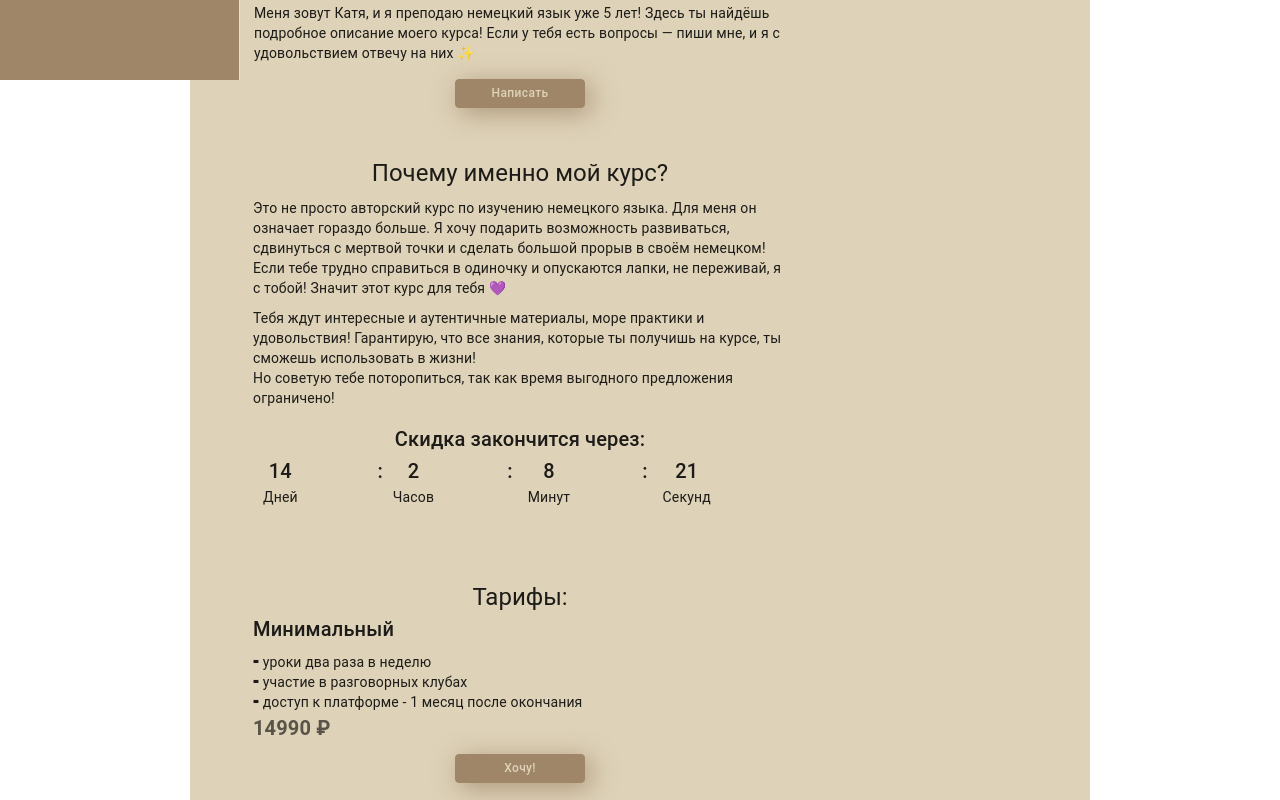
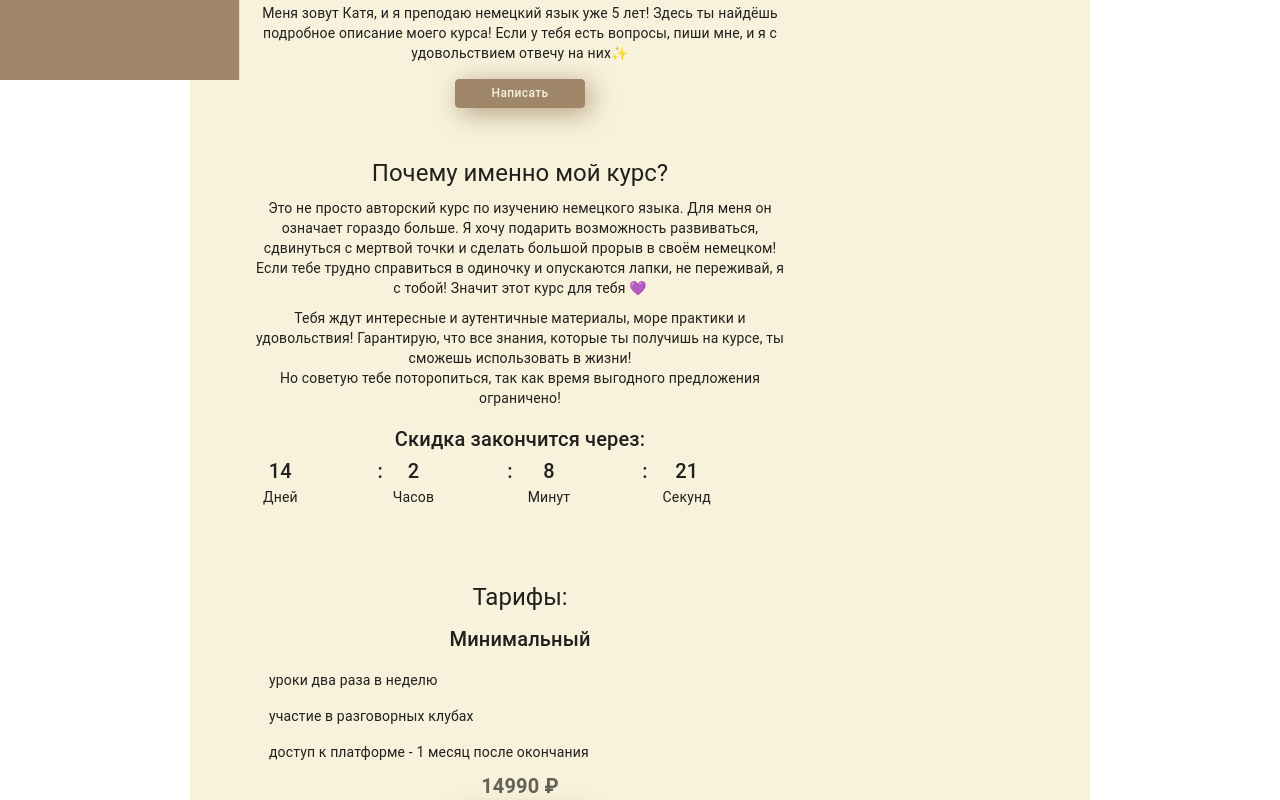
Before and after one commit to Kirezamba/deutsch-kurs, a React (Create React App) app: page / in a window 1280 px wide. Shown: the part 720-1520 px from the top of the page. Built offline with nearby package versions, Linux system fonts and the light colour scheme.

Commit message:
refactor

```diff
--- a/public/index.html
+++ b/public/index.html
@@ -7,7 +7,7 @@
     <meta name="theme-color" content="#000000" />
     <meta name="description" content="Web site for @rarrikate by @kirezamba" />
 
-        <title>React App</title>
+    <title>Deutsch Kurs</title>
   </head>
   <body>
     <noscript>You need to enable JavaScript to run this app.</noscript>
--- a/src/App.tsx
+++ b/src/App.tsx
@@ -1,11 +1,12 @@
 import { Container } from "@mui/material";
 import ResponsiveDrawer from "./components/Drawer";
 import { Main } from "./components/Main";
+import { EnumColors } from "./types/colors";
 
 function App() {
 
   return (
-    <Container sx={{ padding: 0, bgcolor: '#ded2b8' }} maxWidth='md' >
+    <Container sx={{ padding: 0, bgcolor: EnumColors.BACKGROUND, textAlign: 'center' }} maxWidth='md' >
       <Main />
       <ResponsiveDrawer />
     </Container>
--- a/src/components/AboutMe.tsx
+++ b/src/components/AboutMe.tsx
@@ -23,7 +23,7 @@ export function AboutMe() {
         </Typography>
         <Typography variant="body2" >
           Меня зовут Катя, и я преподаю немецкий язык уже 5 лет!
-          Здесь ты найдёшь подробное описание моего курса! Если у тебя есть вопросы — пиши мне, и я с удовольствием отвечу на них ✨
+          Здесь ты найдёшь подробное описание моего курса! Если у тебя есть вопросы, пиши мне, и я с удовольствием отвечу на них✨
         </Typography>
       </CardContent>
       <Box sx={{ width: '100%', mb: '15px', textAlign: 'center', }}>
--- a/src/components/tariffs/Tariff.tsx
+++ b/src/components/tariffs/Tariff.tsx
@@ -14,13 +14,13 @@ export interface TariffProps {
 export const Tariff: React.FC<TariffProps> = ({ options, price, title }): React.ReactElement => {
 
   return (
-    <Box sx={{ padding: '0 15px 15px 15px', mb: '30px', bgcolor: '#ded2b8' }}>
+    <Box sx={{ padding: '0 15px 15px 15px', mb: '30px', }}>
       <Typography gutterBottom variant="h6" component="div">
         {title}
       </Typography>
       <List >
         {options.map(opt =>
-          <ListItem disablePadding key={opt}>
+          <ListItem key={opt} >
             <Typography variant='body2'>{opt}</Typography>
           </ListItem>)
         }
--- a/src/components/tariffs/index.tsx
+++ b/src/components/tariffs/index.tsx
@@ -1,41 +1,17 @@
 import { Box, Typography } from "@mui/material";
 import { Tariff, TariffProps } from "./Tariff";
 
-/*
-Тарифы:
-Минимальный
-14990
- ⁃ уроки два раза в неделю
- ⁃ участие в разговорных клубах
- ⁃ доступ к платформе - 1 месяц после окончания
-
-19890
- ⁃ уроки два раза в неделю
- ⁃ участие в разговорных клубах
- ⁃ обратная связь с проверкой д/з
- ⁃ бонусные материалы
- ⁃ доступ к платформе - 2 месяца
-
-34690
- ⁃ уроки два раза в неделю
- ⁃ участие в разговорных клубах
- ⁃ обратная связь с проверкой д/з
- ⁃ бонусные материалы
- ⁃ доступ к платформе - 3 месяца
- ⁃ индивидуальные занятия со мной
- */
-
 function Tariffs() {
   const tariffs: TariffProps[] = [{
-    id: 1, options: ['⁃ уроки два раза в неделю', '⁃ участие в разговорных клубах', '⁃ доступ к платформе - 1 месяц после окончания'], title: 'Минимальный', price: '14990 ₽'
+    id: 1, options: ['уроки два раза в неделю', 'участие в разговорных клубах', 'доступ к платформе - 1 месяц после окончания'], title: 'Минимальный', price: '14990 ₽'
   },
-  { id: 2, options: ['⁃ уроки два раза в неделю', '⁃ участие в разговорных клубах', '⁃ обратная связь с проверкой д/з', '⁃ бонусные материалы', '⁃ доступ к платформе - 2 месяца после окончания',], title: 'Улучшенный', price: '19890 ₽' },
-  { id: 3, options: ['⁃ уроки два раза в неделю', '⁃ участие в разговорных клубах', '⁃ обратная связь с проверкой д/з', '⁃ бонусные материалы', '⁃ доступ к платформе - 3 месяца после окончания', '⁃ индивидуальные занятия со мной'], title: 'Максимальный', price: '34690 ₽' }]
+  { id: 2, options: ['уроки два раза в неделю', 'участие в разговорных клубах', 'обратная связь с проверкой д/з', 'бонусные материалы', 'доступ к платформе - 2 месяца после окончания',], title: 'Улучшенный', price: '19890 ₽' },
+  { id: 3, options: ['уроки два раза в неделю', 'участие в разговорных клубах', 'обратная связь с проверкой д/з', 'бонусные материалы', 'доступ к платформе - 3 месяца после окончания', 'индивидуальные занятия со мной'], title: 'Максимальный', price: '34690 ₽' }]
 
   return (
-    <Box>
+    <Box >
       <a style={{ fontSize: 0, textDecoration: 'none' }} href='123' id='tariffs'>a</a>
-      <Typography sx={{ textAlign: 'center' }} component='div' variant='h5'>Тарифы:</Typography>
+      <Typography mb='10px' sx={{ textAlign: 'center' }} component='div' variant='h5'>Тарифы:</Typography>
       {tariffs.map(tariff => <Tariff key={tariff.id} id={tariff.id} options={tariff.options} price={tariff.price} title={tariff.title} />)}
     </Box>
   )
--- a/src/types/colors.ts
+++ b/src/types/colors.ts
@@ -1,6 +1,6 @@
 export enum EnumColors {
-    PRIMARY = "#9F8668",
-    SECONDARY = "#fff",
-    TEXT = "#CCC",
-    BACKGROUND = "#ded2b8",
+  PRIMARY = "#9F8668",
+  SECONDARY = "#fff",
+  TEXT = "#CCC",
+  BACKGROUND = "#F8F2DC",
 }
```
Lines whose indentation alone changed are shown as unchanged.
